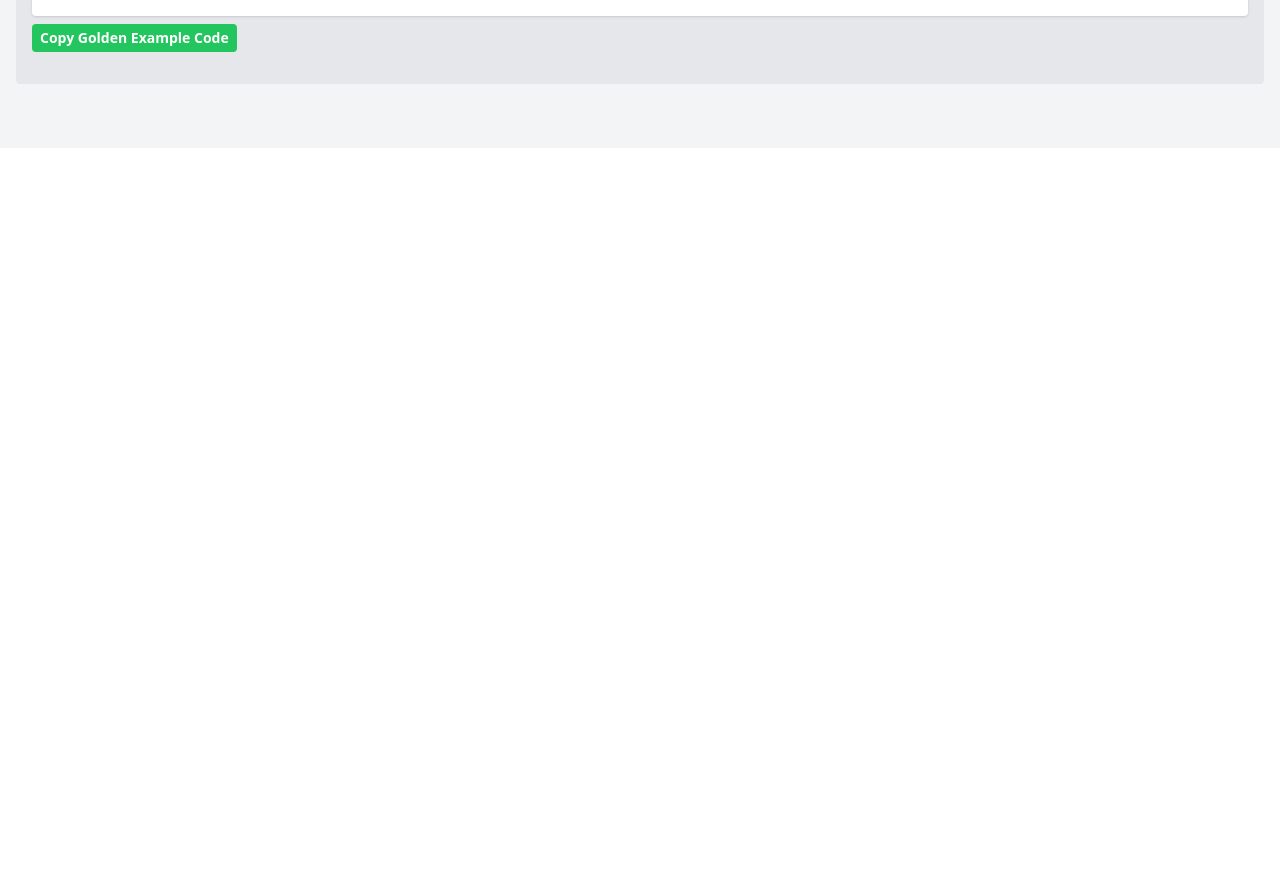
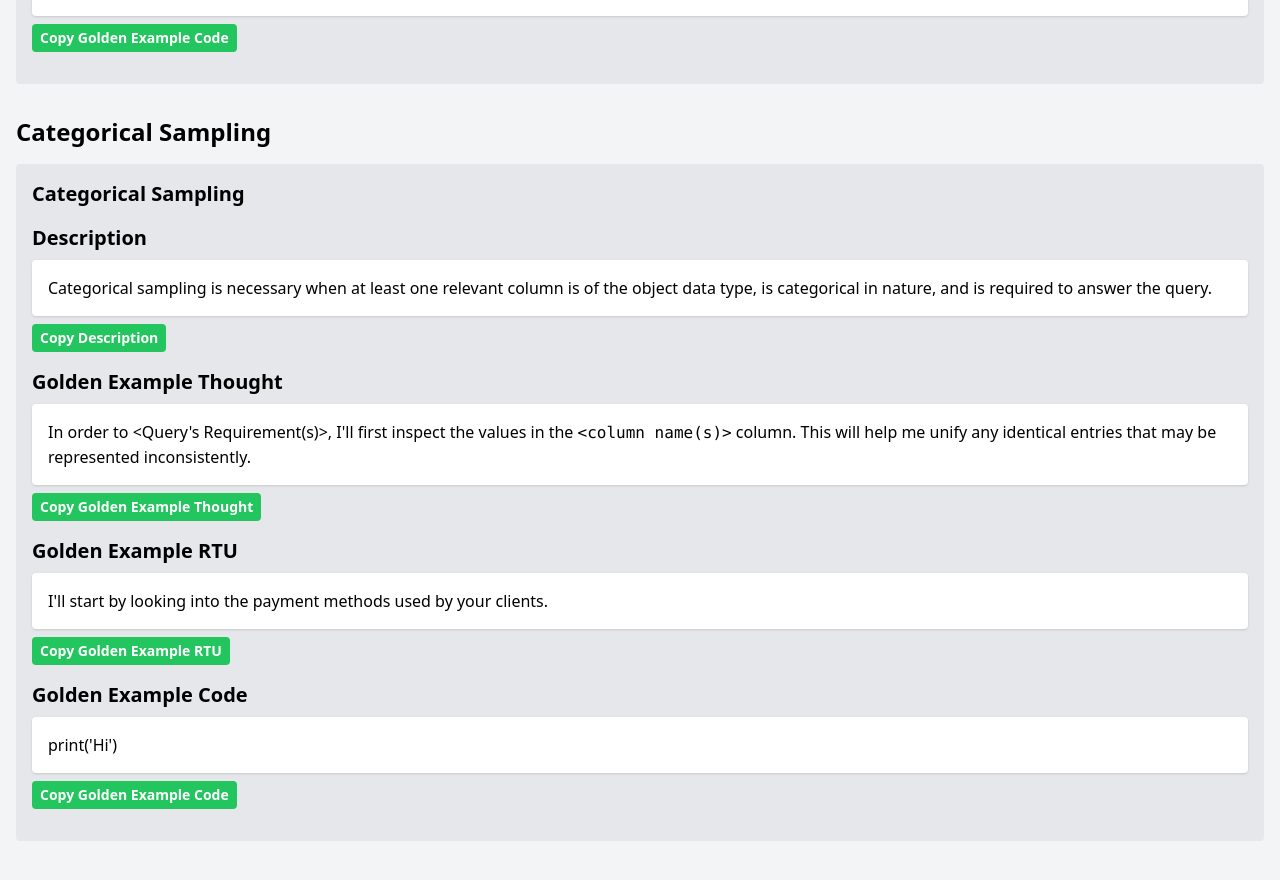
Before and after one commit to devbm7/policy-viewer, a Next.js app: page / in a window 1280 px wide. Shown: the part 2164-3044 px from the top of the page. Before the commit the page ends 2312 px from the top, so only its background shows below. Built offline with nearby package versions, Linux system fonts and the light colour scheme.

Commit message:
v0.0.5 - Adding new meaningful content to view

```diff
--- a/pages/index.tsx
+++ b/pages/index.tsx
@@ -51,6 +51,18 @@ const exampleTopics: Topic[] = [
         goldenExampleThought: "This is the golden example thought for Scenario A...",
         goldenExampleRTU: "This is the golden example RTU for Scenario A...",
         goldenExampleCode: "console.log('This is the golden example code for Scenario A...')",
+      },
+    ],
+  },
+  {
+    name: "Categorical Sampling",
+    subtopics: [
+      {
+        name:"Categorical Sampling",
+        description: "Categorical sampling is necessary when at least one relevant column is of the object data type, is categorical in nature, and is required to answer the query.",
+        goldenExampleThought:"In order to <Query's Requirement(s)>, I'll first inspect the values in the `<column name(s)>` column. This will help me unify any identical entries that may be represented inconsistently.",
+        goldenExampleRTU: "I'll start by looking into the payment methods used by your clients.",
+        goldenExampleCode: "print('Hi')"
       },
     ],
   },
```
